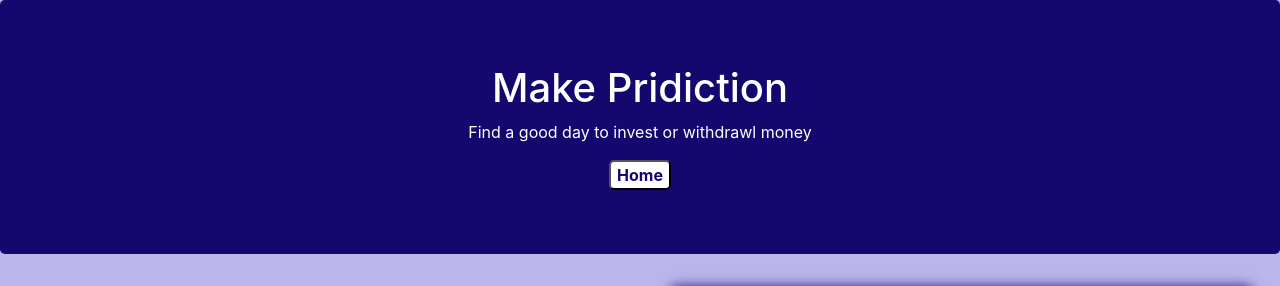
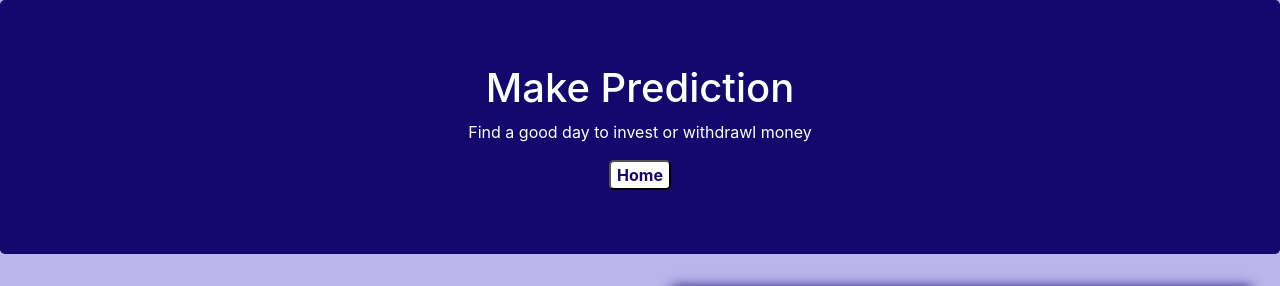
Before and after one commit to ankitgaud/Make-your-prediction-on-currency-rates, a Django app: template project/templates/Input_page.html in a window 1280 px wide. Shown: the top 286 px of the page. Run offline with Django 3.2, Linux system fonts and the light colour scheme; the template is opened without the code that fills it, so the values that code supplies are empty; some libraries are stand-ins or nearby versions.

Commit message:
Update Input_page.html

```diff
--- a/project/templates/Input_page.html
+++ b/project/templates/Input_page.html
@@ -26,7 +26,7 @@
 </head>
 <body style="background-color: #bbb5eb;">
 	<div class="jumbotron text-center" style="background-color: #14086e;color: white;">
- 		<h1>Make Pridiction</h1>
+ 		<h1>Make Prediction</h1>
   		<p>Find a good day to invest or withdrawl money</p>
   		<input type="button" value="Home" class="home1">
 	</div>
```
